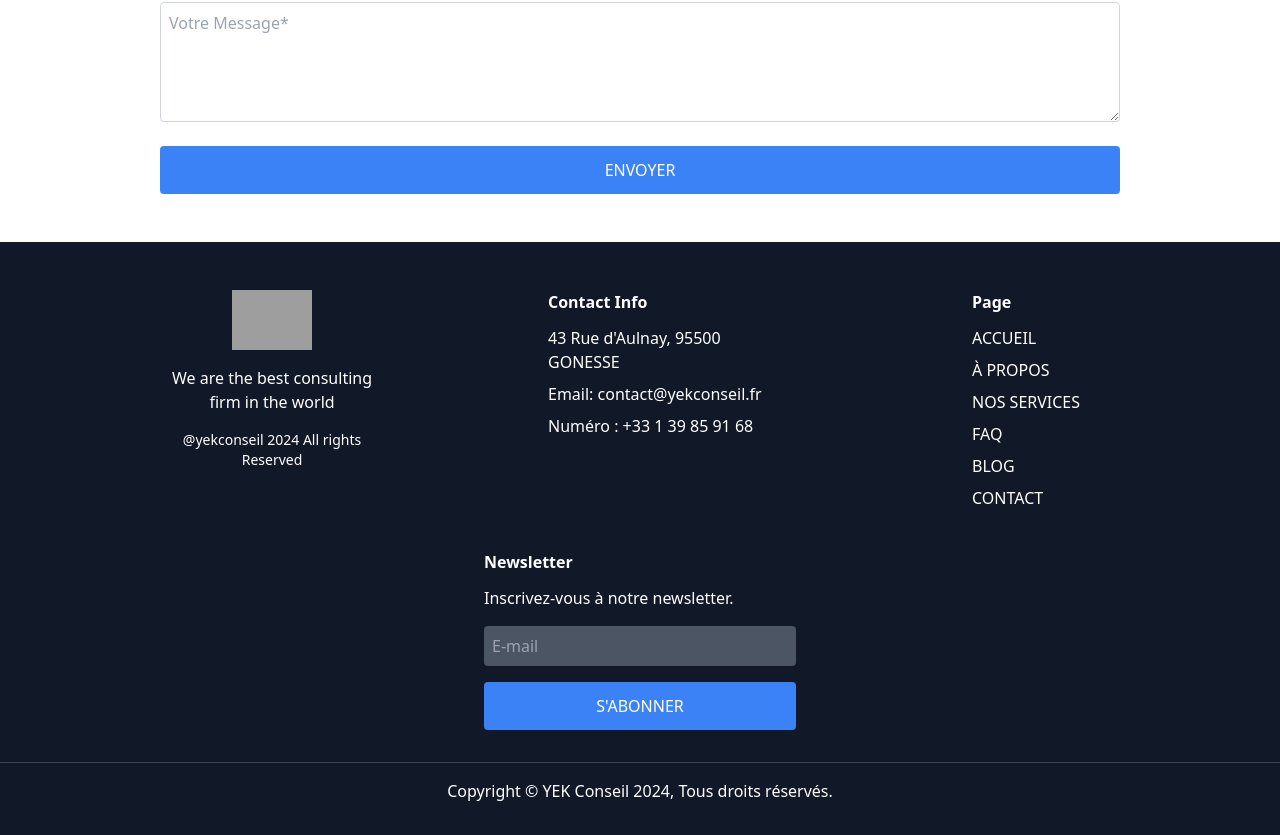
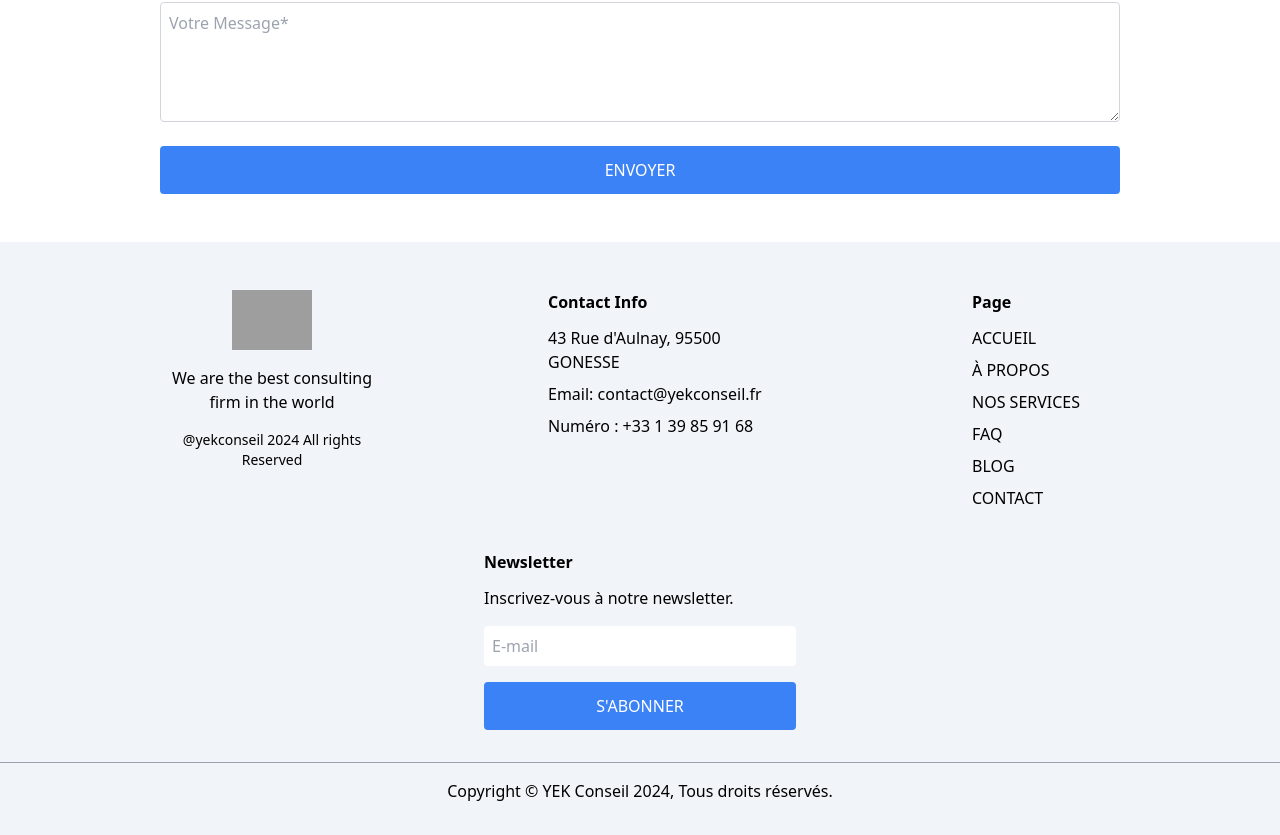
Before and after one commit to AYMAN-AZ-HUB/Yek-Consulting, a React (Create React App) app: page /contactus in a window 1280 px wide. Shown: the part 1108-1943 px from the top of the page. Built offline with nearby package versions, Linux system fonts and the light colour scheme; grey boxes are pictures that could not be loaded.

Commit message:
fixed colors in footer and contactus

```diff
--- a/src/components/Footer.js
+++ b/src/components/Footer.js
@@ -1,5 +1,6 @@
+import React, { useContext } from 'react';
 import { FaFacebook, FaInstagram, FaTwitter } from "react-icons/fa";
-import React from "react";
+import { ThemeContext } from '../contexts/ThemeContext'; // Import ThemeContext
 
 const socialMediaIcons = [
   { icon: <FaFacebook size={28} />, link: "#" },
@@ -36,9 +37,11 @@ const footerSections = [
 ];
 
 const Footer = () => {
+  const { theme } = useContext(ThemeContext); // Use the theme context
+
   return (
-    <footer className="bg-gray-900 text-white py-8">
-      <div className="container mx-auto px-4 ">
+    <footer className={`py-8 ${theme === 'dark' ? 'bg-neutral-800	 text-white' : 'bg-slate-100 text-black'}`}>
+      <div className="container mx-auto px-4">
         <div className="flex flex-wrap justify-center gap-4 pt-4">
           {/* Section 1: Logo and Description */}
           <div className="w-full md:w-1/4 mb-4 text-center pr-20">
@@ -77,13 +80,13 @@ const Footer = () => {
             <h2 className="font-bold mb-3">Newsletter</h2>
             <p>Inscrivez-vous à notre newsletter.</p>
             <form className="mt-4">
-              <input type="email" placeholder="E-mail" className="w-full p-2 mb-4 rounded bg-gray-600 text-white" />
+              <input type="email" placeholder="E-mail" className={`w-full p-2 mb-4 rounded ${theme === 'dark' ? 'bg-gray-600 text-white' : 'bg-gray-100 text-black'}`} />
               <button type="submit" className="bg-blue-500 text-white py-3 w-full rounded hover:bg-blue-600 transition">S'ABONNER</button>
             </form>
           </div>
         </div>
       </div>
-      <div className="text-center mt-8 border-t border-gray-700 pt-4">
+      <div className={`text-center mt-8 border-t ${theme === 'dark' ? 'border-gray-700' : 'border-gray-400'} pt-4`}>
         <p>Copyright © YEK Conseil 2024, Tous droits réservés.</p>
       </div>
     </footer>
--- a/src/components/Header.js
+++ b/src/components/Header.js
@@ -10,7 +10,7 @@ const Header = () => {
     const [showModal, setShowModal] = useState(false);
 
     return (
-        <header className="flex justify-between items-center py-4 px-6 md:px-8 text-center mb">
+        <header className="flex justify-between items-center py-4 px-6 md:px-8 text-center">
             <button onClick={() => setShowModal(true)} className="menu icon-menu md:hidden">
                 <MenuIcon className="h-6 w-6" />
             </button>
--- a/src/components/Hero.jsx
+++ b/src/components/Hero.jsx
@@ -5,8 +5,10 @@ const Hero = () => {
     <div className="relative w-full h-screen bg-cover bg-center" style={{ backgroundImage: `url(${heroImg})` }}>
     <div className="absolute inset-0 bg-black opacity-50"></div>
     <div className="absolute inset-0 flex flex-col items-center justify-center text-center text-white">
-      <h1 className="text- 6xl text-5xl	 font-semibold font-koulen pb-5">Welcome to Yek Conseil</h1>
-      <h2 className="text-lg md:text-1xl mb-10">Your Modern Consulting firm</h2>
+      <h1 className="text- 6xl text-5xl	 font-semibold font-koulen pb-5">Yek Conseil, votre consultant en ligne </h1>
+      <div>
+      <h2 className="text-lg md:text-1xl mb-10">Profitez d’une consultation juridique avec des experts en droit en toute simplicité. Ou que vous soyez, <br/>vous pouvez maintenant avoir des réponses à toutes vos questions.  </h2>
+      </div>
       <button className="bg-blue-700 hover:bg-blue-800 text-white px-4 py-2 rounded transition duration-300 ease-in-out">
             Join Us Now
             </button>
--- a/src/pages/Contactus.jsx
+++ b/src/pages/Contactus.jsx
@@ -6,7 +6,7 @@ const Contactus = () => {
   const backgroundImageUrl = 'https://images.unsplash.com/photo-1487611459768-bd414656ea10?q=80&w=1000&auto=format&fit=crop&ixlib=rb-4.0.3&ixid=M3wxMjA3fDB8MHxwaG90by1wYWdlfHx8fGVufDB8fHx8fA%3D%3D';
 
   return (
-    <div className={theme === 'dark' ? 'bg-gray-800 text-white' : 'bg-white text-black'}>
+    <div className={theme === 'dark' ? 'bg-black text-white' : 'bg-white text-black'}>
       <div
         className={theme === 'dark' ? 'bg-gray-700 py-36 px-4 sm:px-6 lg:px-8 relative' : 'bg-gray-200 py-36 px-4 sm:px-6 lg:px-8 relative'}
         style={{ backgroundImage: `url(${backgroundImageUrl})`, backgroundSize: 'cover', backgroundPosition: 'center', minHeight: '600px' }}
@@ -46,26 +46,26 @@ const Contactus = () => {
           <input
             type="text"
             placeholder="Votre Nom*"
-            className={`border ${theme === 'dark' ? 'border-gray-800 bg-gray-600 text-white' : 'border-gray-300 bg-white text-black'} p-2 rounded sm:col-span-1`}
+            className={`border ${theme === 'dark' ? 'border-neutral-700 bg-neutral-800	 text-white' : 'border-gray-300 bg-white text-black'} p-2 rounded sm:col-span-1`}
           />
           <input
             type="text"
             placeholder="Société"
-            className={`border ${theme === 'dark' ? 'border-gray-800 bg-gray-600 text-white' : 'border-gray-300 bg-white text-black'} p-2 rounded sm:col-span-1`}
+            className={`border ${theme === 'dark' ? 'border-neutral-700 bg-neutral-800	 text-white' : 'border-gray-300 bg-white text-black'} p-2 rounded sm:col-span-1`}
           />
           <input
             type="email"
             placeholder="Email*"
-            className={`border ${theme === 'dark' ? 'border-gray-800 bg-gray-600 text-white' : 'border-gray-300 bg-white text-black'} p-2 rounded sm:col-span-1`}
+            className={`border ${theme === 'dark' ? 'border-neutral-700 bg-neutral-800	 text-white' : 'border-gray-300 bg-white text-black'} p-2 rounded sm:col-span-1`}
           />
           <input
             type="text"
             placeholder="Sujet*"
-            className={`border ${theme === 'dark' ? 'border-gray-800 bg-gray-600 text-white' : 'border-gray-300 bg-white text-black'} p-2 rounded sm:col-span-1`}
+            className={`border ${theme === 'dark' ? 'border-neutral-700 bg-neutral-800	 text-white' : 'border-gray-300 bg-white text-black'} p-2 rounded sm:col-span-1`}
           />
           <textarea
             placeholder="Votre Message*"
-            className={`border ${theme === 'dark' ? 'border-gray-800 bg-gray-600 text-white' : 'border-gray-300 bg-white text-black'} p-2 rounded sm:col-span-2 min-h-[120px]`}
+            className={`border ${theme === 'dark' ? 'border-neutral-700 bg-neutral-800 	 text-white' : 'border-gray-300 bg-white text-black'} p-2 rounded sm:col-span-2 min-h-[120px]`}
           />
           <button
             type="submit"
```
